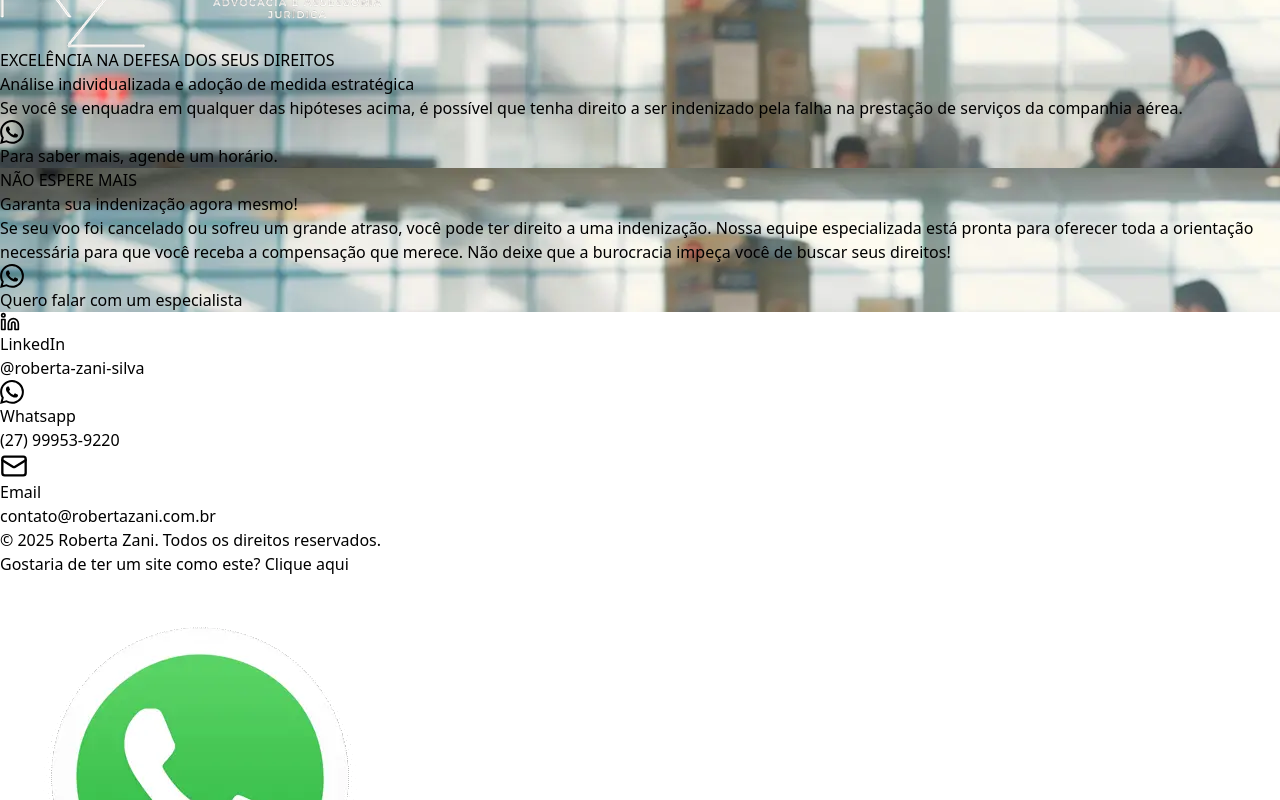
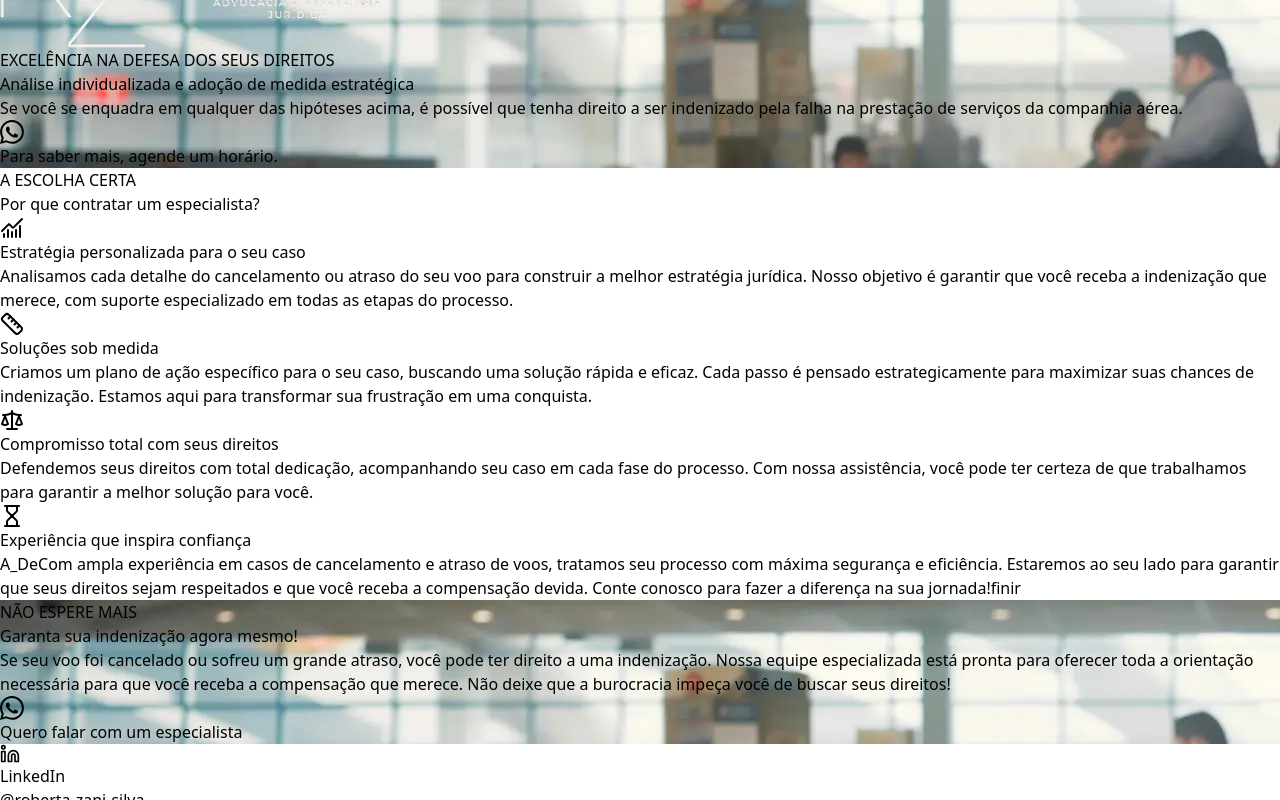
Before and after one commit to EdisonMatos/LP-Roberta-Zani, a React (Vite) app: page /direitoaereo in a window 1280 px wide. Shown: the part 716-1516 px from the top of the page. Built offline with nearby package versions, Linux system fonts and the light colour scheme; a web font is replaced by a local one.

Commit message:
feat: Atualiza whyus da lpv

```diff
--- a/src/content/contentLp01.jsx
+++ b/src/content/contentLp01.jsx
@@ -166,7 +166,7 @@ const contentLp01 = {
   whyUs: {
     sectionHeader: {
       miniTag: "A ESCOLHA CERTA",
-      title: "Por que nos escolher para garantir sua indenização?",
+      title: "Por que contratar um especialista?",
     },
     cards: {
       card1: {
@@ -181,11 +181,14 @@ const contentLp01 = {
             stroke-width="2"
             stroke-linecap="round"
             stroke-linejoin="round"
-            class="lucide lucide-lightbulb"
+            class="lucide lucide-chart-no-axes-combined"
           >
-            <path d="M15 14c.2-1 .7-1.7 1.5-2.5 1-.9 1.5-2.2 1.5-3.5A6 6 0 0 0 6 8c0 1 .2 2.2 1.5 3.5.7.7 1.3 1.5 1.5 2.5" />
-            <path d="M9 18h6" />
-            <path d="M10 22h4" />
+            <path d="M12 16v5" />
+            <path d="M16 14v7" />
+            <path d="M20 10v11" />
+            <path d="m22 3-8.646 8.646a.5.5 0 0 1-.708 0L9.354 8.354a.5.5 0 0 0-.707 0L2 15" />
+            <path d="M4 18v3" />
+            <path d="M8 14v7" />
           </svg>
         ),
         title: "Estratégia personalizada para o seu caso",
@@ -229,10 +232,13 @@ const contentLp01 = {
             stroke-width="2"
             stroke-linecap="round"
             stroke-linejoin="round"
-            class="lucide lucide-shield-check"
+            class="lucide lucide-scale"
           >
-            <path d="M20 13c0 5-3.5 7.5-7.66 8.95a1 1 0 0 1-.67-.01C7.5 20.5 4 18 4 13V6a1 1 0 0 1 1-1c2 0 4.5-1.2 6.24-2.72a1.17 1.17 0 0 1 1.52 0C14.51 3.81 17 5 19 5a1 1 0 0 1 1 1z" />
-            <path d="m9 12 2 2 4-4" />
+            <path d="m16 16 3-8 3 8c-.87.65-1.92 1-3 1s-2.13-.35-3-1Z" />
+            <path d="m2 16 3-8 3 8c-.87.65-1.92 1-3 1s-2.13-.35-3-1Z" />
+            <path d="M7 21h10" />
+            <path d="M12 3v18" />
+            <path d="M3 7h2c2 0 5-1 7-2 2 1 5 2 7 2h2" />
           </svg>
         ),
         title: "Compromisso total com seus direitos",
@@ -261,7 +267,7 @@ const contentLp01 = {
         ),
         title: "Experiência que inspira confiança",
         description:
-          "Com ampla experiência em casos de cancelamento e atraso de voos, tratamos seu processo com máxima segurança e eficiência. Estaremos ao seu lado para garantir que seus direitos sejam respeitados e que você receba a compensação devida. Conte conosco para fazer a diferença na sua jornada!",
+          "A_DeCom ampla experiência em casos de cancelamento e atraso de voos, tratamos seu processo com máxima segurança e eficiência. Estaremos ao seu lado para garantir que seus direitos sejam respeitados e que você receba a compensação devida. Conte conosco para fazer a diferença na sua jornada!finir",
       },
     },
   },
--- a/src/pages/Lp01.jsx
+++ b/src/pages/Lp01.jsx
@@ -43,7 +43,7 @@ export default function Lp01() {
       <HeroLP />
       <FeaturesLP />
       <AboutParalaxeLP logo={true} />
-      {/* <WhyUs /> */}
+      <WhyUs />
       <CtaLP />
       {/* <Faq /> */}
       <ContactLP />
```
